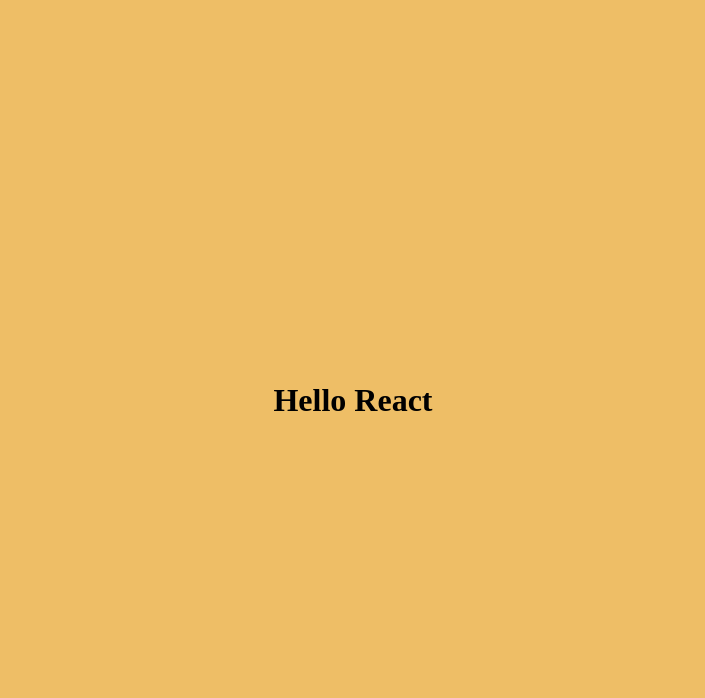
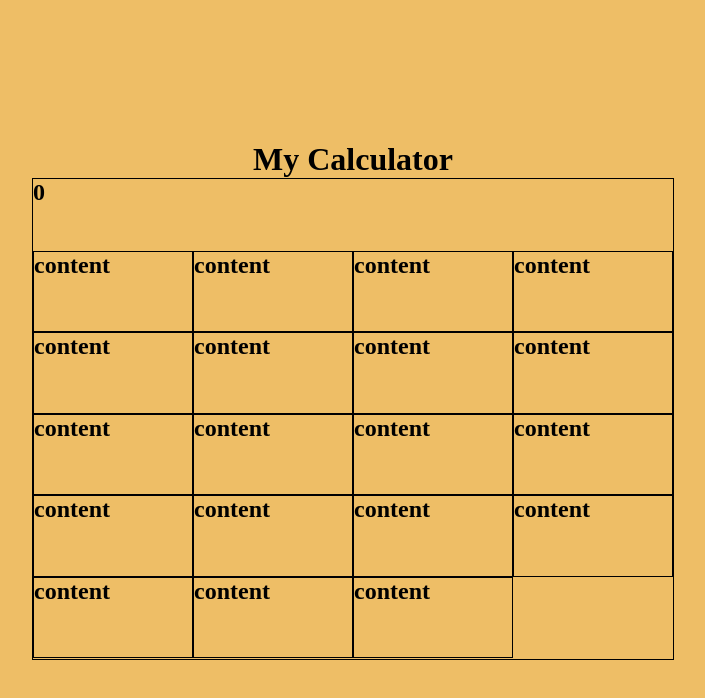
Before and after one commit to andgarzonmal/Math-magicians, a React (Create React App) app: page / in a window 1280 px wide. Shown: the top 698 px of the page, without its empty margins (287-992 px from the left). Built offline with nearby package versions, Linux system fonts and the light colour scheme.

Commit message:
remove extra content

```diff
--- a/src/App.js
+++ b/src/App.js
@@ -1,11 +1,21 @@
 import './App.css';
+import React from 'react';
+import Calculator from './Components/Calculator';
 
-function App() {
-  return (
-    <div className="App">
-      <h1>Hello React</h1>
-    </div>
-  );
+class App extends React.Component {
+  constructor(props) {
+    super(props);
+    this.state = {};
+  }
+
+  render() {
+    return (
+      <div className="App">
+        <h1>My Calculator</h1>
+        <Calculator />
+      </div>
+    );
+  }
 }
 
 export default App;
--- /dev/null
+++ b/src/Components/Calculator.css
@@ -0,0 +1,20 @@
+.calculator-container {
+  width: 50%;
+  height: 60%;
+  border: 1px solid black;
+}
+
+.buttons-container {
+  display: grid;
+  grid-template-columns: repeat(4, 1fr);
+  grid-template-rows: repeat(5, 1fr);
+  height: 85%;
+}
+
+.calculator-screen {
+  height: 15%;
+}
+
+.buttons {
+  border: 1px solid black;
+}
--- /dev/null
+++ b/src/Components/Calculator.js
@@ -0,0 +1,42 @@
+import React from 'react';
+import './Calculator.css';
+
+class Calculator extends React.Component {
+  constructor(props) {
+    super(props);
+    this.state = {};
+  }
+
+  render() {
+    return (
+      <section className="calculator-container">
+        <div className="calculator-screen">
+          <h1 className="solution">0</h1>
+        </div>
+        <div className="buttons-container">
+          <div className="buttons"><h1>content</h1></div>
+          <div className="buttons"><h1>content</h1></div>
+          <div className="buttons"><h1>content</h1></div>
+          <div className="buttons"><h1>content</h1></div>
+          <div className="buttons"><h1>content</h1></div>
+          <div className="buttons"><h1>content</h1></div>
+          <div className="buttons"><h1>content</h1></div>
+          <div className="buttons"><h1>content</h1></div>
+          <div className="buttons"><h1>content</h1></div>
+          <div className="buttons"><h1>content</h1></div>
+          <div className="buttons"><h1>content</h1></div>
+          <div className="buttons"><h1>content</h1></div>
+          <div className="buttons"><h1>content</h1></div>
+          <div className="buttons"><h1>content</h1></div>
+          <div className="buttons"><h1>content</h1></div>
+          <div className="buttons"><h1>content</h1></div>
+          <div className="buttons"><h1>content</h1></div>
+          <div className="buttons"><h1>content</h1></div>
+          <div className="buttons"><h1>content</h1></div>
+        </div>
+      </section>
+    );
+  }
+}
+
+export default Calculator;
```
Also changed, not shown: public/manifest.json.
